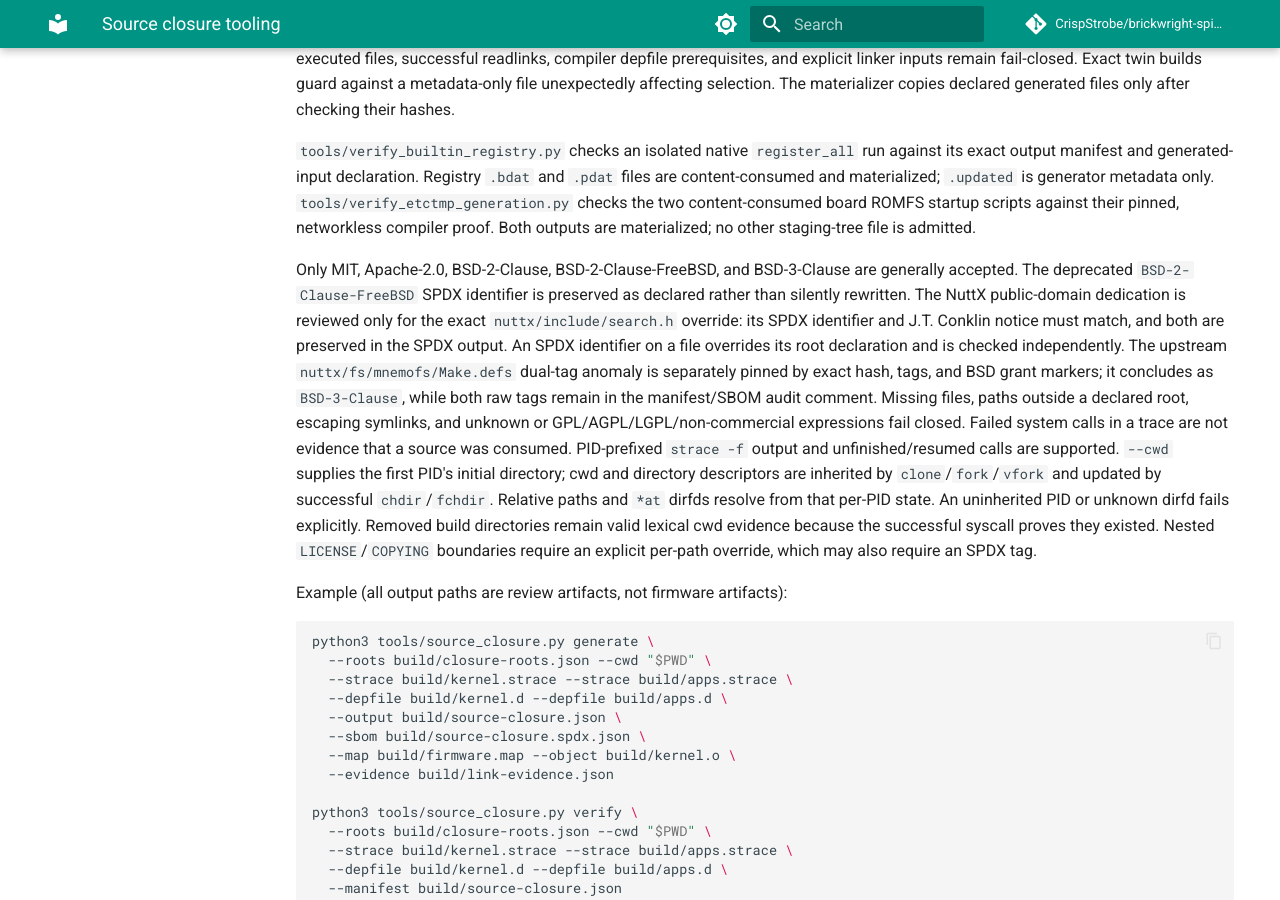
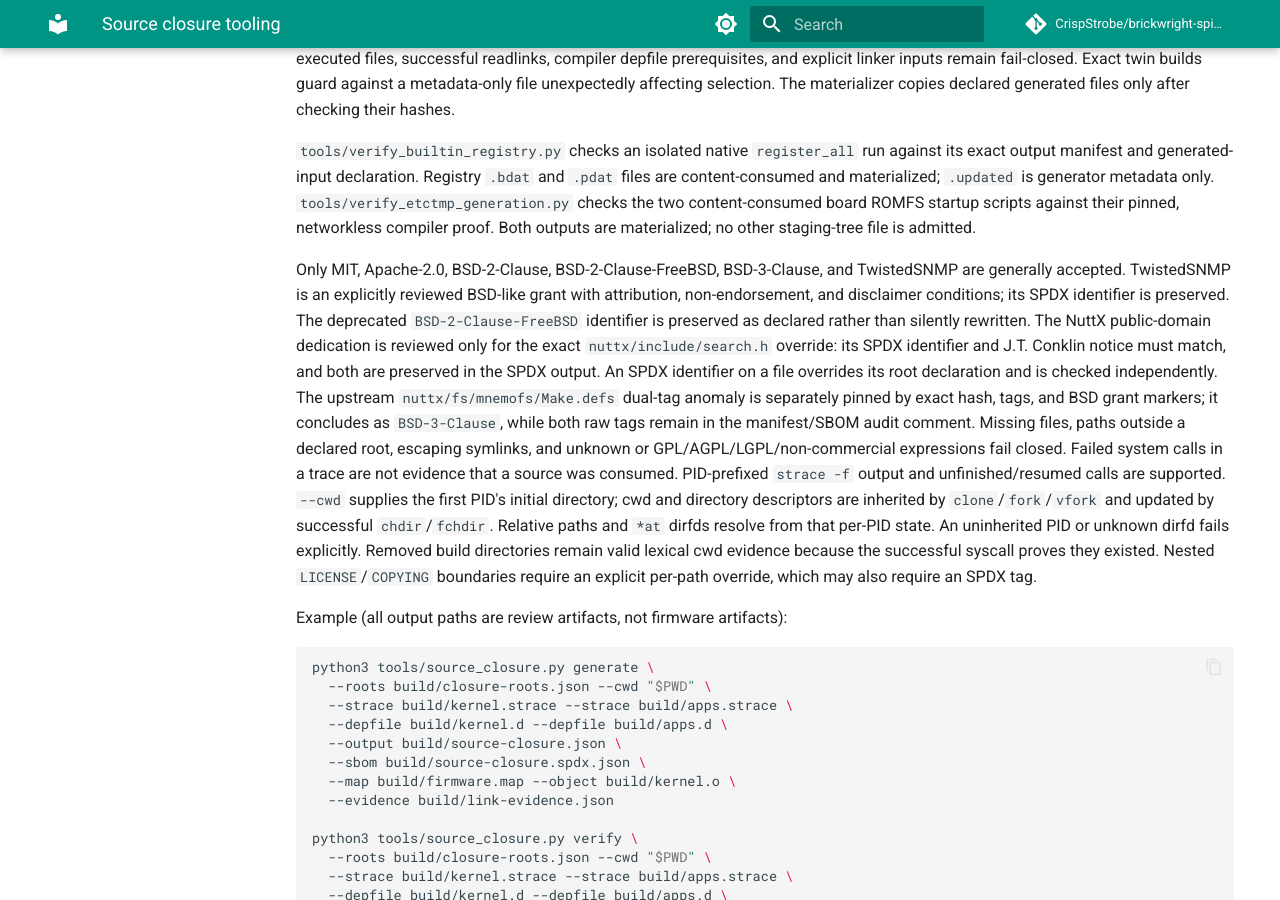
Before and after one commit to CrispStrobe/brickwright-spike-prime-fw, an MkDocs documentation site: the page built from docs/en/project/source-closure-tooling.md, in a window 1280 px wide and 900 px high, scrolled down 470 px. Built offline with MkDocs 1.6.1 and Material for MkDocs 9.7.7, drawn with Linux system fonts in a browser that asks for light colours; comment, search, counter and statistics services are not loaded.

Commit message:
closure: admit reviewed TwistedSNMP sources

```diff
--- a/docs/en/project/source-closure-tooling.md
+++ b/docs/en/project/source-closure-tooling.md
@@ -33,8 +33,10 @@
 startup scripts against their pinned, networkless compiler proof. Both outputs
 are materialized; no other staging-tree file is admitted.
 
-Only MIT, Apache-2.0, BSD-2-Clause, BSD-2-Clause-FreeBSD, and BSD-3-Clause are
-generally accepted. The deprecated `BSD-2-Clause-FreeBSD` SPDX identifier is
+Only MIT, Apache-2.0, BSD-2-Clause, BSD-2-Clause-FreeBSD, BSD-3-Clause, and
+TwistedSNMP are generally accepted. TwistedSNMP is an explicitly reviewed
+BSD-like grant with attribution, non-endorsement, and disclaimer conditions;
+its SPDX identifier is preserved. The deprecated `BSD-2-Clause-FreeBSD` identifier is
 preserved as declared rather than silently rewritten.
 The NuttX public-domain dedication is reviewed only for the exact
 `nuttx/include/search.h` override: its SPDX identifier and J.T. Conklin notice
```
Also changed, not shown: 2 other files.
